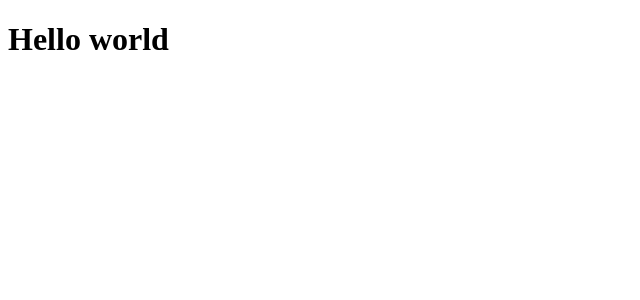
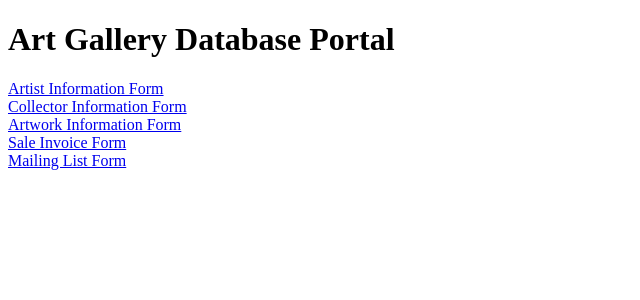
Before and after one commit to moultriedanger/furman_library_app, a Flask app: page / in a window 1280 px wide. Shown: the top 300 px of the page, without its empty margins (0-640 px from the left). Run offline with Flask 3, Linux system fonts and the light colour scheme.

Commit message:
added extra pages

```diff
--- a/app/app.py
+++ b/app/app.py
@@ -6,5 +6,26 @@ app = Flask(__name__)
 def landing_page():
     return render_template('landing.html')
 
+#Artist Information Form Page
+@app.route('/artist')
+def artist_form():
+    return render_template('artist_info.html')
+
+# Collector Information Form Page
+@app.route('/collector')
+def collector_form():
+    return render_template('collector_info.html')
+
+# Artwork Information Form Page
+@app.route('/artwork')
+def artwork_form():
+    return render_template('artwork_form.html')
+
+# Sale Invoice Form Page
+@app.route('/sale')
+def sale_form():
+    return render_template('sale_form.html')
+
+
 if __name__ == '__main__':
     app.run(debug=True)
--- a/app/templates/landing.html
+++ b/app/templates/landing.html
@@ -4,7 +4,32 @@
     <meta charset="UTF-8" />
     <meta name="viewport" content="width=device-width, initial-scale=1.0" />
     <title>Landing</title>
-    <h1>Hello world</h1>
   </head>
-  <body></body>
+  <body>
+    <body>
+      <div>
+        <h1>Art Gallery Database Portal</h1>
+
+        <div>
+          <a href="/artist">Artist Information Form</a>
+        </div>
+
+        <div>
+          <a href="/collector">Collector Information Form</a>
+        </div>
+
+        <div>
+          <a href="/artwork">Artwork Information Form</a>
+        </div>
+
+        <div>
+          <a href="/sale">Sale Invoice Form</a>
+        </div>
+
+        <div>
+          <a href="/mailinglist">Mailing List Form</a>
+        </div>
+      </div>
+    </body>
+  </body>
 </html>
```
Also changed, not shown: app/templates/artist_form.html (added), app/templates/artwork_form.html (added), app/templates/collector_form.html (added), app/templates/sale_invoice.html (added), 1 other file.
